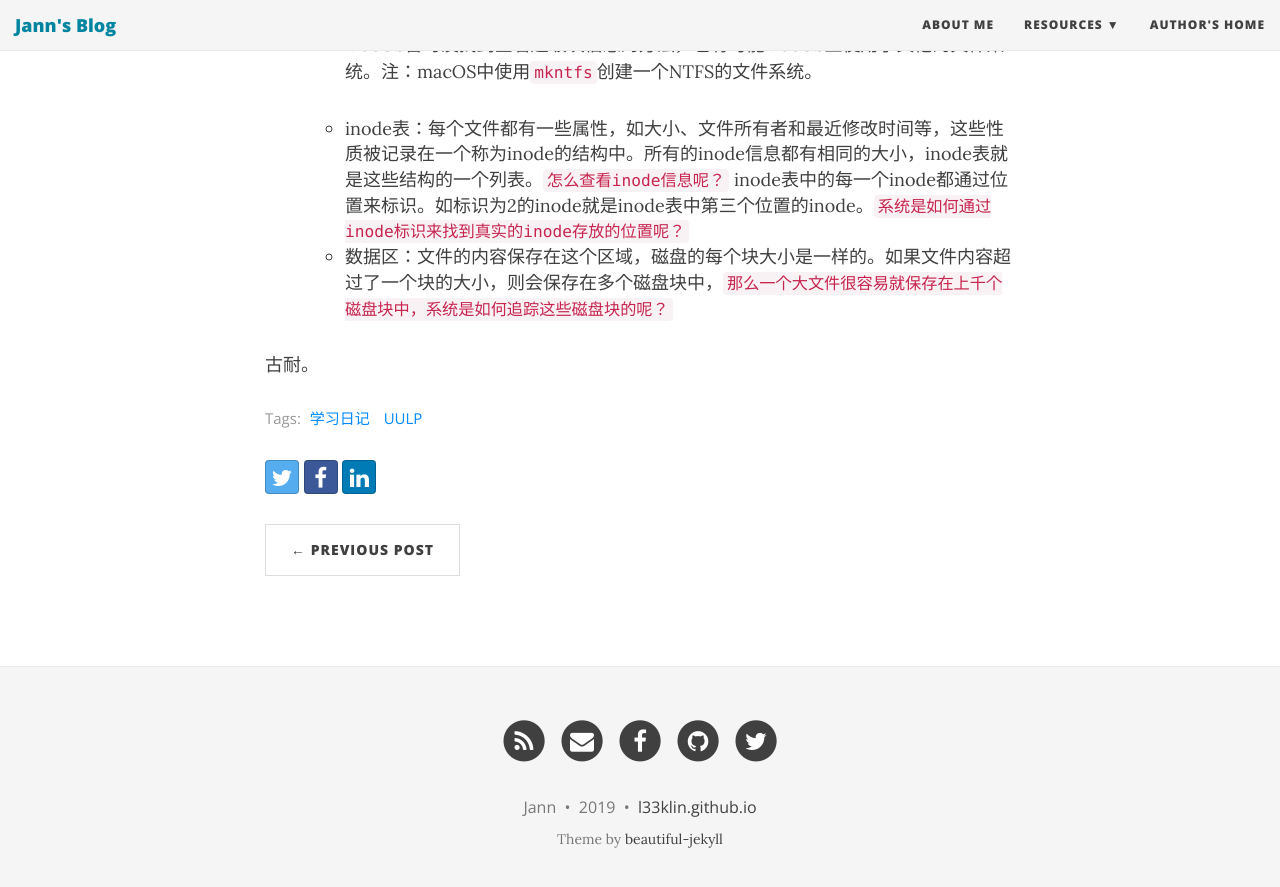
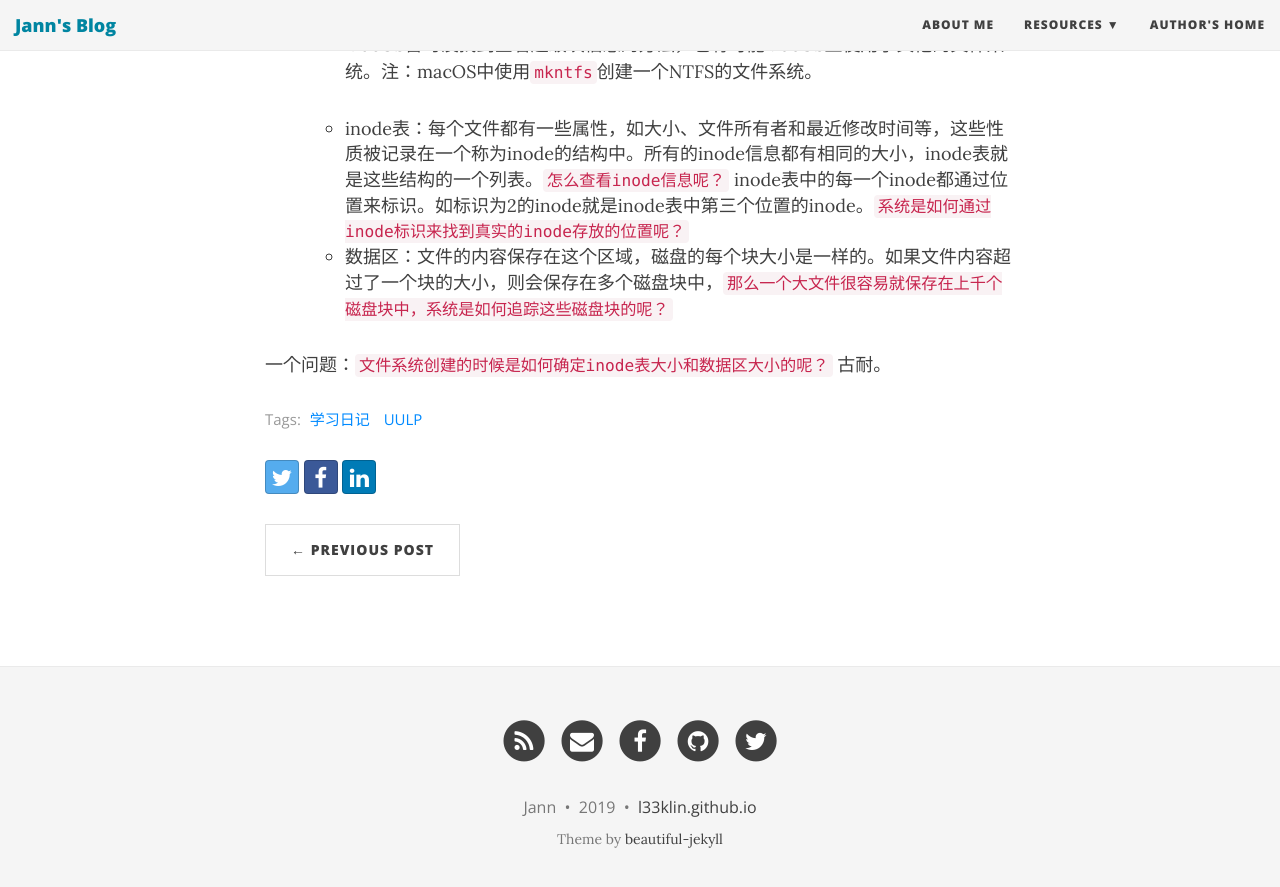
Before and after one commit to l33klin/l33klin.github.io, a Jekyll site: the page built from _posts/2019-09-16-UULP-Chapter4-1.md, in a window 1280 px wide and 900 px high, scrolled down 1097 px. Shown: the top 887 px of the window. Built offline with Jekyll 4.4.1, drawn with Linux system fonts in a browser that asks for light colours; nearby versions of some CDN libraries.

Commit message:
update post

```diff
--- a/_posts/2019-09-16-UULP-Chapter4-1.md
+++ b/_posts/2019-09-16-UULP-Chapter4-1.md
@@ -31,5 +31,5 @@ published: true
     inode表中的每一个inode都通过位置来标识。如标识为2的inode就是inode表中第三个位置的inode。`系统是如何通过inode标识来找到真实的inode存放的位置呢？`
     - 数据区：文件的内容保存在这个区域，磁盘的每个块大小是一样的。如果文件内容超过了一个块的大小，则会保存在多个磁盘块中，`那么一个大文件很容易就保存在上千个磁盘块中，系统是如何追踪这些磁盘块的呢？`
 
-
+一个问题：`文件系统创建的时候是如何确定inode表大小和数据区大小的呢？`
 古耐。
```
